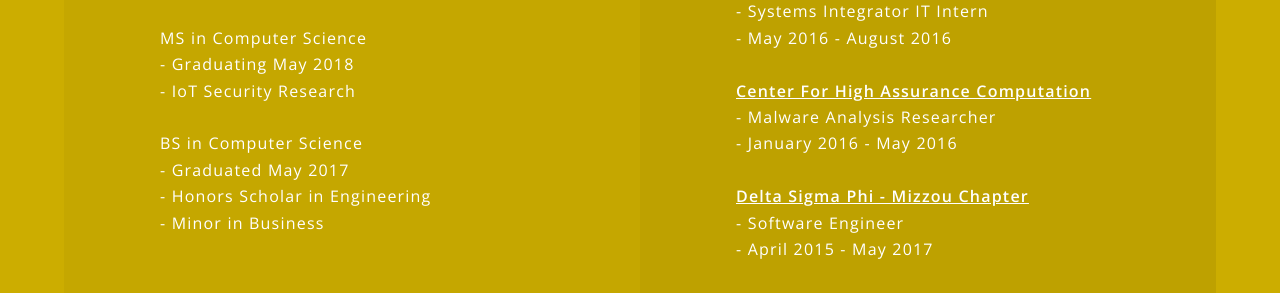
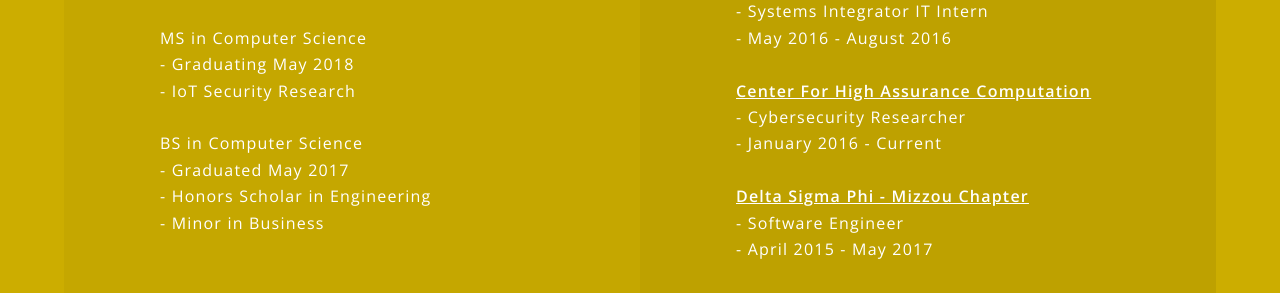
Before and after one commit to NicelyDunn7/dpdunn10.github.io, a Jekyll site: the page built from index.html, in a window 1280 px wide and 900 px high, scrolled down 1793 px. Shown: the part 154-447 px from the top of the window. Built offline with Jekyll 4.4.1, drawn with Linux system fonts in a browser that asks for light colours; some of the changed text lies outside the part shown.

```diff
--- a/index.html
+++ b/index.html
@@ -60,8 +60,8 @@ layout: landing
 										- Systems Integrator IT Intern<br>
 										- May 2016 - August 2016<br>
 										<br><b><u>Center For High Assurance Computation</u></b><br>
-										- Malware Analysis Researcher<br>
-										- January 2016 - May 2016<br>
+										- Cybersecurity Researcher<br>
+										- January 2016 - Current<br>
 										<br><b><u>Delta Sigma Phi - Mizzou Chapter</u></b><br>
 										- Software Engineer<br>
 										- April 2015 - May 2017<br>
```
Also changed, not shown: other parts of index.html (+3 -1 lines), 1 other file.
